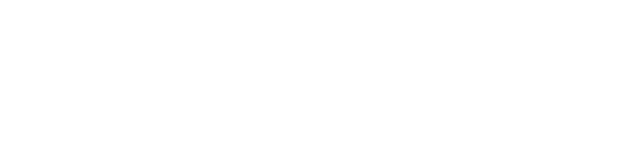
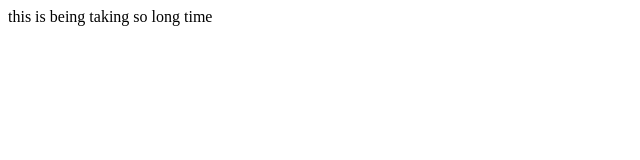
Before and after one commit to SaiRaghavaRao/my_new_git_project, a plain HTML site: page index.html in a window 1280 px wide. Shown: the whole page, without its empty margins (0-640 px from the left). Drawn offline with Linux system fonts and the light colour scheme.

Commit message:
Added second line

```diff
--- a/index.html
+++ b/index.html
@@ -1 +1,3 @@
 <Git first proj>
+
+this is being taking so long time
```
